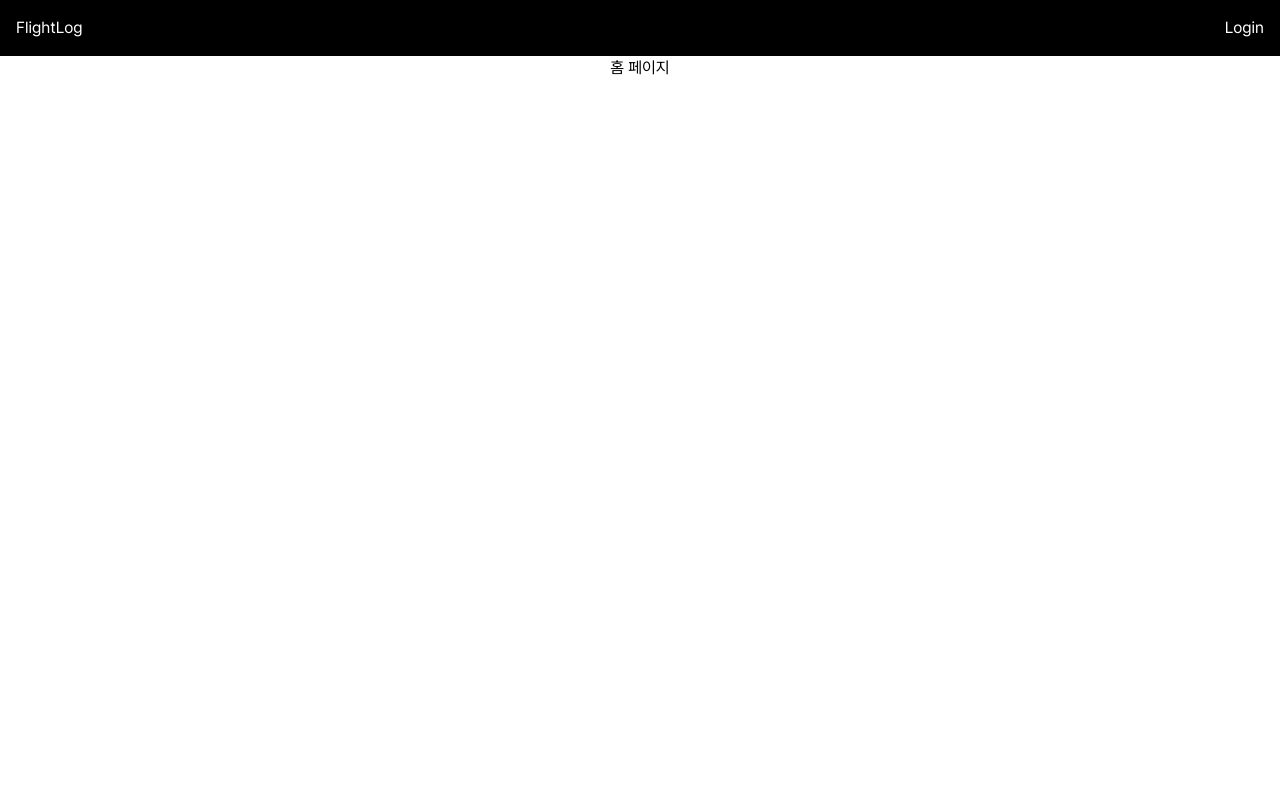
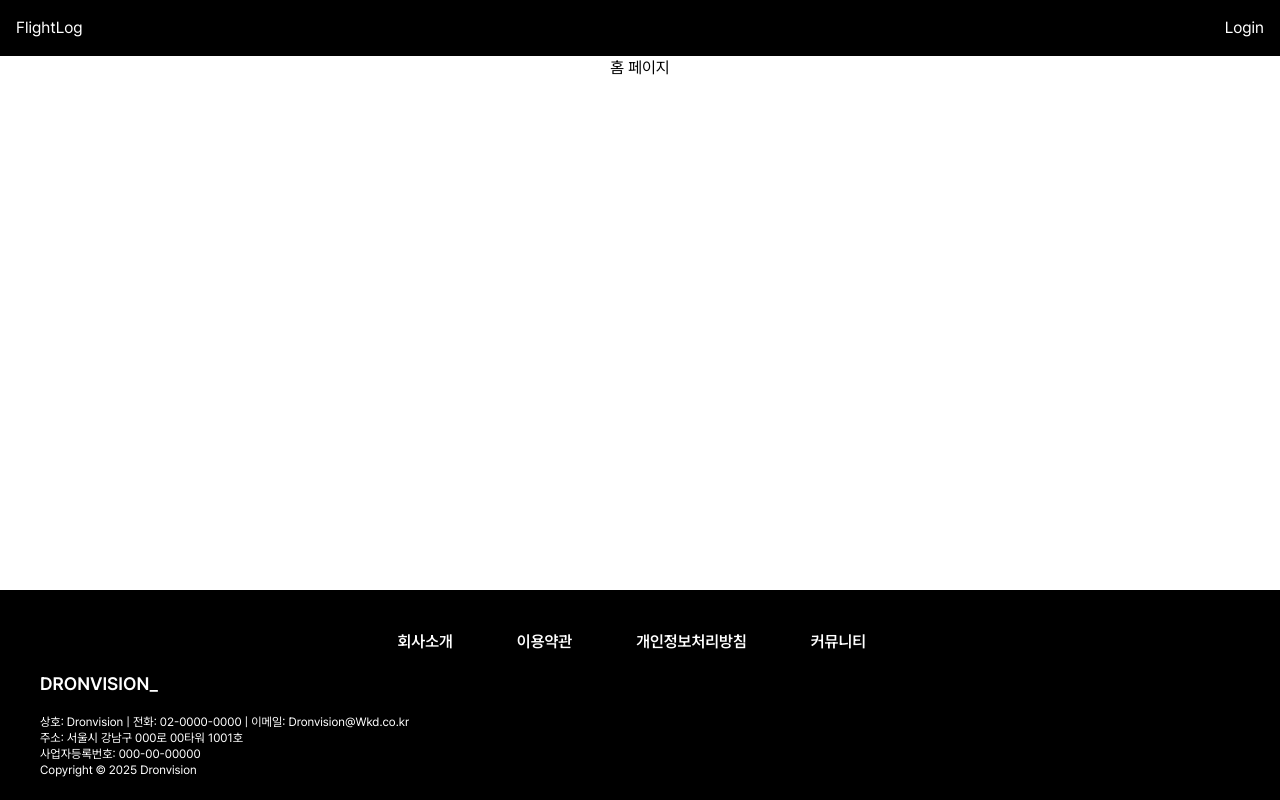
Before and after one commit to ormcamp-fe-3rd/FlightLog, a Next.js app: page / in a window 1280 px wide. Built offline with nearby package versions, Linux system fonts and the light colour scheme.

Commit message:
[design] 푸터

```diff
--- a/src/app/layout.tsx
+++ b/src/app/layout.tsx
@@ -2,6 +2,7 @@ import type { Metadata } from "next";
 import localFont from "next/font/local";
 import "./globals.css";
 import Header from "@/components/common/Header";
+import Footer from "@/components/common/Footer";
 
 const pretendard = localFont({
   src: "../assets/fonts/pretendard-variable.woff2",
@@ -22,10 +23,13 @@ export default function RootLayout({
   children: React.ReactNode;
 }>) {
   return (
-    <html lang="en">
-      <body className={`${pretendard.className} ${pretendard.variable}`}>
+    <html lang="en" className="h-full">
+      <body
+        className={`flex min-h-full flex-col ${pretendard.className} ${pretendard.variable}`}
+      >
         <Header />
         <main className="flex-1">{children}</main>
+        <Footer />
       </body>
     </html>
   );
--- /dev/null
+++ b/src/components/common/Footer.tsx
@@ -0,0 +1,36 @@
+// const footerImg =  "./public/images/common/footer.png";
+const footerClass =
+  "w-full h-[210px] bg-black pt-10 flex flex-col items-center";
+
+export default function Footer() {
+  return (
+    <footer>
+      <div className="w-full text-white">
+        <div className={footerClass}>
+          <ul className="flex w-full max-w-[565px] gap-16 px-10">
+            <li className="font-semibold">회사소개</li>
+            <li className="font-semibold">이용약관</li>
+            <li className="font-semibold">개인정보처리방침</li>
+            <li className="font-semibold">커뮤니티</li>
+          </ul>
+          <div className="tablet:w-[565px] mt-4 w-full px-10">
+            <div>
+              <p className="text-lg font-semibold">DRONVISION_</p>
+              <p className="tablet:text-base text-xs">
+                <br />
+                상호: Dronvision | 전화: 02-0000-0000 | 이메일:
+                Dronvision@Wkd.co.kr <br />
+                주소: 서울시 강남구 000로 00타워 1001호
+                <br />
+                사업자등록번호: 000-00-00000 <br />
+                Copyright © 2025 Dronvision
+                <br />
+              </p>
+            </div>
+            <div></div>
+          </div>
+        </div>
+      </div>
+    </footer>
+  );
+}
```
